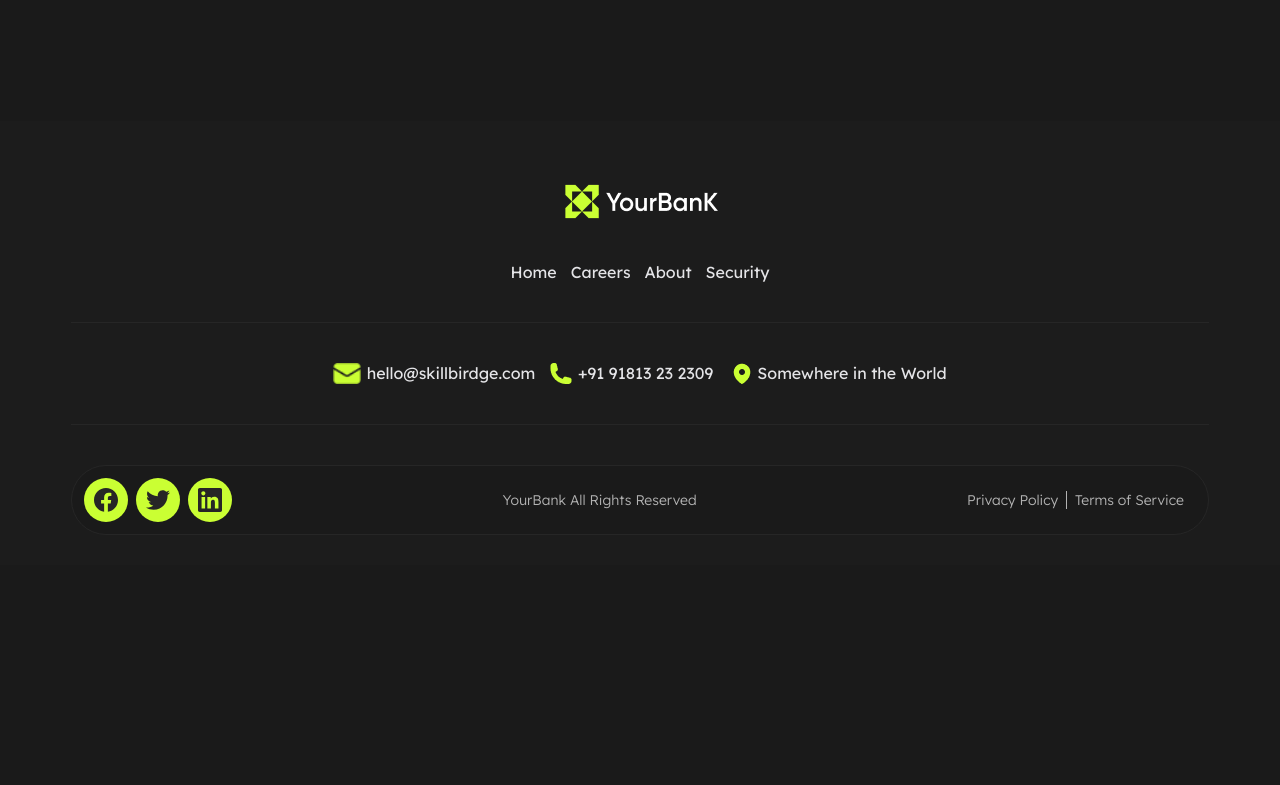
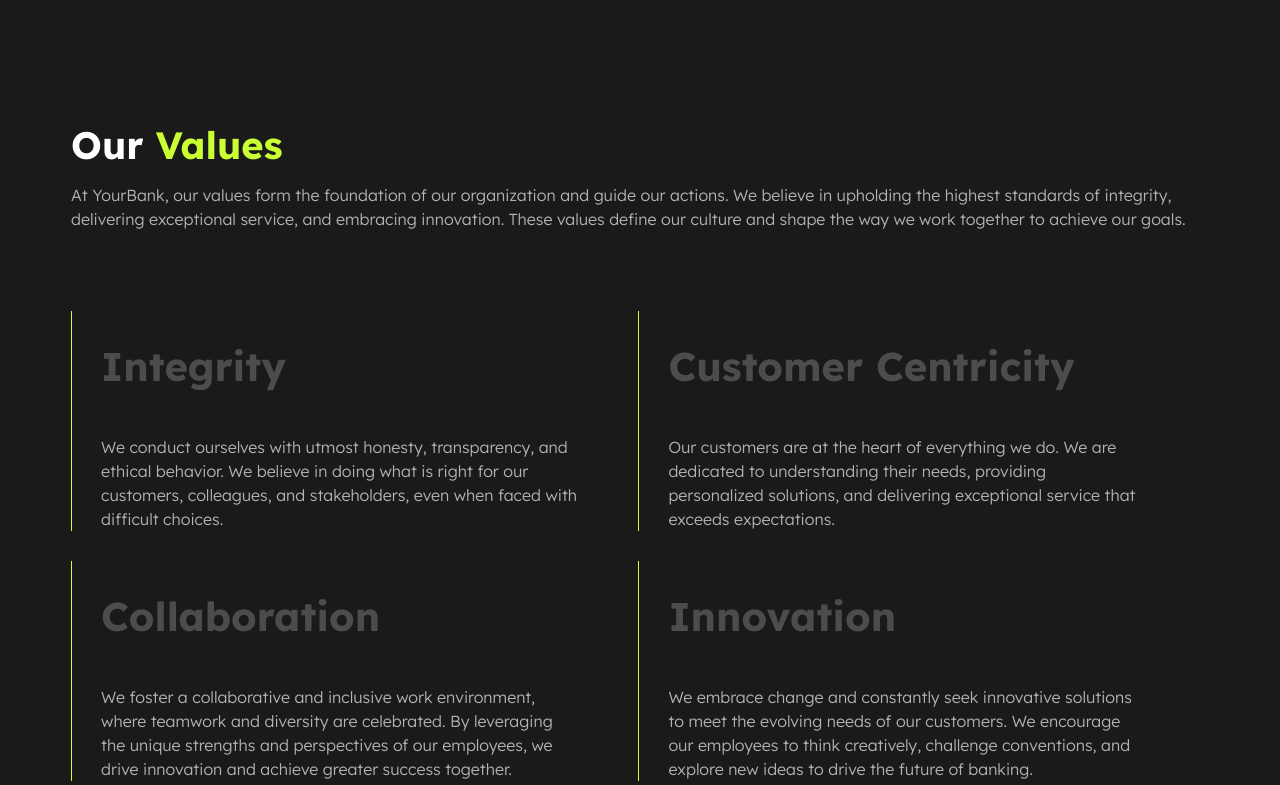
Before and after one commit to BaraaMarsi/bankingCompany, a React (Vite) app: page /#/careers in a window 1280 px wide. Shown: the part 2255-3040 px from the top of the page. Before the commit the page ends 2820 px from the top, so only its background shows below. Built offline with nearby package versions, Linux system fonts and the light colour scheme; a web font is replaced by a local one.

Commit message:
editing testimonials and finishing our values section

```diff
--- a/src/Components/Button/Button.css
+++ b/src/Components/Button/Button.css
@@ -48,9 +48,6 @@
   color: var(--black11-color);
 }
 
-.Na-linkbutton:hover {
-    background-color: var( --green70-color);
-}
 @media screen and (max-width: 1493px) {
   /* الخصائص المشتركة */
   .Na-linkbutton {
--- a/src/Components/Button/Button.jsx
+++ b/src/Components/Button/Button.jsx
@@ -1,9 +1,8 @@
 import { Link } from 'react-router-dom';
 import './Button.css';
 
-const Button = ({ text, to, className = '', onClick }) => {
-  const combinedClass = `Na-linkbutton${className ? ' ' + className : ''}`;
-
+const Button = ({ text, to, className = '', onClick, isActive }) => {
+  const combinedClass =` Na-linkbutton ${className} ${isActive ? 'active-button' : ''}`;
 
   return to ? (
     <Link to={to} className={combinedClass} onClick={onClick}>
--- a/src/Components/Testimonials/Testimonials.jsx
+++ b/src/Components/Testimonials/Testimonials.jsx
@@ -53,17 +53,19 @@ const handleChangeData = (category) => {
 
           <div className="header-right">
             <Button
-              text={"For Individuals"}
-              className={`Na-forindividuals ${activeCategory === 'individuals' ? 'active-button' : ''}`}
+              text="For Individuals"
+              className="Na-forindividuals"
+              isActive={activeCategory === 'individuals'}
               onClick={() => handleChangeData('individuals')}
             />
             <Button
-              text={"For Businesses"}
-              className={`Na-forbusinesses ${activeCategory === 'businesses' ? 'active-button' : ''}`}
+              text="For Businesses"
+              className="Na-forbusinesses"
+              isActive={activeCategory === 'businesses'}
               onClick={() => handleChangeData('businesses')}
             />
-          </div>
         </div>
+      </div>
 
           <Swiper
             key={activeCategory}
@@ -83,27 +85,12 @@ const handleChangeData = (category) => {
               0: {
                 slidesPerView: 1,
                 centeredSlides: false,
-                spaceBetween: 20,
-              },
-              768: {
-                slidesPerView: 2,
-                centeredSlides: false,
-                spaceBetween: 30,
+                spaceBetween: 35,
               },
               992: {
-                slidesPerView: 2,
-                centeredSlides: true,
-                spaceBetween: 40,
-              },
-              1200: {
                 slidesPerView: 3,
                 centeredSlides: true,
                 spaceBetween: 50,
-              },
-              1439: {
-                slidesPerView: 3,
-                centeredSlides: true,
-                spaceBetween: 60,
               },
             }}
           >
--- a/src/Pages/Careers/Careers.css
+++ b/src/Pages/Careers/Careers.css
@@ -10,9 +10,15 @@
   padding: 50px;
   width: 38.6344vw !important;
   height: 336px;
-        border: 1px solid linear-gradient(280.49deg, rgba(202, 255, 51, 0.1) 0%, rgba(38, 38, 38, 0) 17.02%, rgba(38, 38, 38, 0) 68.88%, rgba(38, 38, 38, 0.8) 100%);
+  border: 1px solid linear-gradient(
+    280.49deg,
+    rgba(202, 255, 51, 0.1) 0%,
+    rgba(38, 38, 38, 0) 17.02%,
+    rgba(38, 38, 38, 0) 68.88%,
+    rgba(38, 38, 38, 0.8) 100%
+  );
   border-radius: 20px;
-        background: linear-gradient(267.5deg, #1C1C1C 40.67%, rgba(28, 28, 28, 0) 99.81%),
+  background: linear-gradient(267.5deg, #1c1c1c 40.67%, rgba(28, 28, 28, 0) 99.81%),
     linear-gradient(106.06deg, rgba(202, 255, 51, 0.05) -29.45%, rgba(202, 255, 51, 0) 27.86%);
 }
 
@@ -32,13 +38,70 @@
   height: 98px;
 }
 
+.ourValues {
+  padding-bottom: 80px;
+}
+
+.ourValues h1 {
+  padding-bottom: 14px;
+  font-size: 48px;
+}
+
+.ourValues .ourCards {
+  width: 100%;
+  box-sizing: border-box;
+  padding-right: inherit;
+  display: flex;
+  justify-content: space-between;
+  gap: 60px;
+  margin-top: 80px;
+}
+
+.ourValues .leftCards,
+.ourValues .rightCards {
+  display: flex;
+  flex-direction: column;
+  width: 650px;
+}
+
+.ourValues .ourCards .MA-title {
+  position: relative;
+  width: 600px;
+  padding-left: 30px;
+  display: flex;
+  flex-direction: column;
+  gap: 30px;
+  margin-bottom: 30px;
+}
+
+.ourValues .ourCards .MA-title::before {
+  content: "";
+  position: absolute;
+  top: 45px;
+  left: 0;
+  width: 1px;
+  height: 100%;
+  background-color: var(--green60-color);
+}
+
+.ourValues .ourCards .MA-title h1 {
+  color: var(--gray30-color);
+  font-size: 55px;
+}
+
+.ourValues .ourCards .MA-title desc {
+  color: var(--gray70-color);
+  font-size: 18px;
+  max-width: 728px;
+  height: 81px;
+  text-overflow: ellipsis;
+  text-wrap: wrap;
+}
 
 @media screen and (max-width: 1439px) {
-
   .BL-benefits-container {
     margin-top: 60px;
     gap: 4.1667vw;
-
   }
 
   .MA-title {
@@ -46,7 +109,6 @@
   }
 
   .BL-card .MA-title {
-            /* width: 42.3611vw !important; */
     width: 41.3611vw !important;
     height: 348px;
     padding: 40px;
@@ -64,6 +126,38 @@
   .BL-card .MA-title img {
     width: 76px;
     height: 76px;
+  }
+
+  .ourValues {
+    padding-bottom: 60px;
+  }
+
+  .ourValues h1 {
+    font-size: 38px;
+  }
+
+  .ourValues .leftCards,
+  .ourValues .rightCards {
+    width: 100%;
+  }
+
+  .ourValues .ourCards .MA-title {
+    width: 100%;
+    max-height: 400px;
+  }
+
+  .ourValues .ourCards .MA-title::before {
+    top: 0px;
+  }
+
+  .ourValues .ourCards .MA-title h1 {
+    font-size: 40px;
+  }
+
+  .ourValues .ourCards .MA-title desc {
+    font-size: 16px;
+    height: 152px;
+    max-width: 600px;
   }
 }
 
@@ -92,4 +186,49 @@
     width: 72px;
     height: 72px;
   }
+
+  .ourValues {
+    width: 100%;
+    padding-bottom: 50px;
+    max-width: none;
+    flex-direction: column;
+    height: auto;
+    align-items: center;
+    text-align: center;
   }
+
+  .ourValues h1 {
+    font-size: 28px;
+  }
+
+  .ourValues .ourCards {
+    flex-direction: column;
+    text-align: left;
+    gap: 0;
+    margin-top: 50px;
+  }
+
+  .ourValues .leftCards,
+  .ourValues .rightCards {
+    width: 100%;
+  }
+
+  .ourValues .ourCards .MA-title {
+    width: 100%;
+    max-height: 250px;
+    padding-left: 20px;
+  }
+
+  .ourValues .ourCards .MA-title::before {
+    top: 0px;
+  }
+
+  .ourValues .ourCards .MA-title h1 {
+    font-size: 30px;
+  }
+
+  .ourValues .ourCards .MA-title desc {
+    height: auto;
+    max-width: 500px;
+  }
+}
--- a/src/Pages/Careers/Careers.jsx
+++ b/src/Pages/Careers/Careers.jsx
@@ -62,6 +62,36 @@ const Careers = () => {
                     buttonTo="/signup"
                     buttonClass="Na-openaccount" />
             </div>
+        <div className="ourValues container padding_Buttom">
+            <Section
+              title={"Our "}
+              titleSpan={"Values"}
+              desc={"At YourBank, our values form the foundation of our organization and guide our actions. We believe in upholding the highest standards of integrity, delivering exceptional service, and embracing innovation. These values define our culture and shape the way we work together to achieve our goals."}
+            />
+            <div className="ourCards ">
+                <div className="leftCards">
+                    <Section
+                        title={"Integrity "}
+                        desc={"We conduct ourselves with utmost honesty, transparency, and ethical behavior. We believe in doing what is right for our customers, colleagues, and stakeholders, even when faced with difficult choices."}
+                />
+                    <Section
+                        title={"Collaboration "}
+                        desc={"We foster a collaborative and inclusive work environment, where teamwork and diversity are celebrated. By leveraging the unique strengths and perspectives of our employees, we drive innovation and achieve greater success together."}
+                    />
+                </div>
+                <div className="rightCards">
+                    <Section
+                        title={"Customer Centricity "}
+                        desc={"Our customers are at the heart of everything we do. We are dedicated to understanding their needs, providing personalized solutions, and delivering exceptional service that exceeds expectations."}
+                />
+                    <Section
+                        title={"Innovation "}
+                        desc={"We embrace change and constantly seek innovative solutions to meet the evolving needs of our customers. We encourage our employees to think creatively, challenge conventions, and explore new ideas to drive the future of banking."}
+                    />
+                </div>
+            </div>
+        </div>
+
         </>
     );
 }
--- a/src/Pages/SignUp/SignUp.jsx
+++ b/src/Pages/SignUp/SignUp.jsx
@@ -1,9 +1,12 @@
 import Form from "../../Components/Form/Form";
+import Testimonials from "../../Components/Testimonials/Testimonials";
 
 const SignUp = () => {
     return (
         <div className="container">
             <Form isRegister={true} title={"Sign Up"} description ={"Join our community today! Create an account to unlock exclusive features and personalized experiences."}/>
+             <Testimonials/>
+
         </div>
     );
 }
```
Also changed, not shown: src/Components/Testimonials/Testimonials.css (+76 -70 lines). Lines whose indentation alone changed are shown as unchanged.
